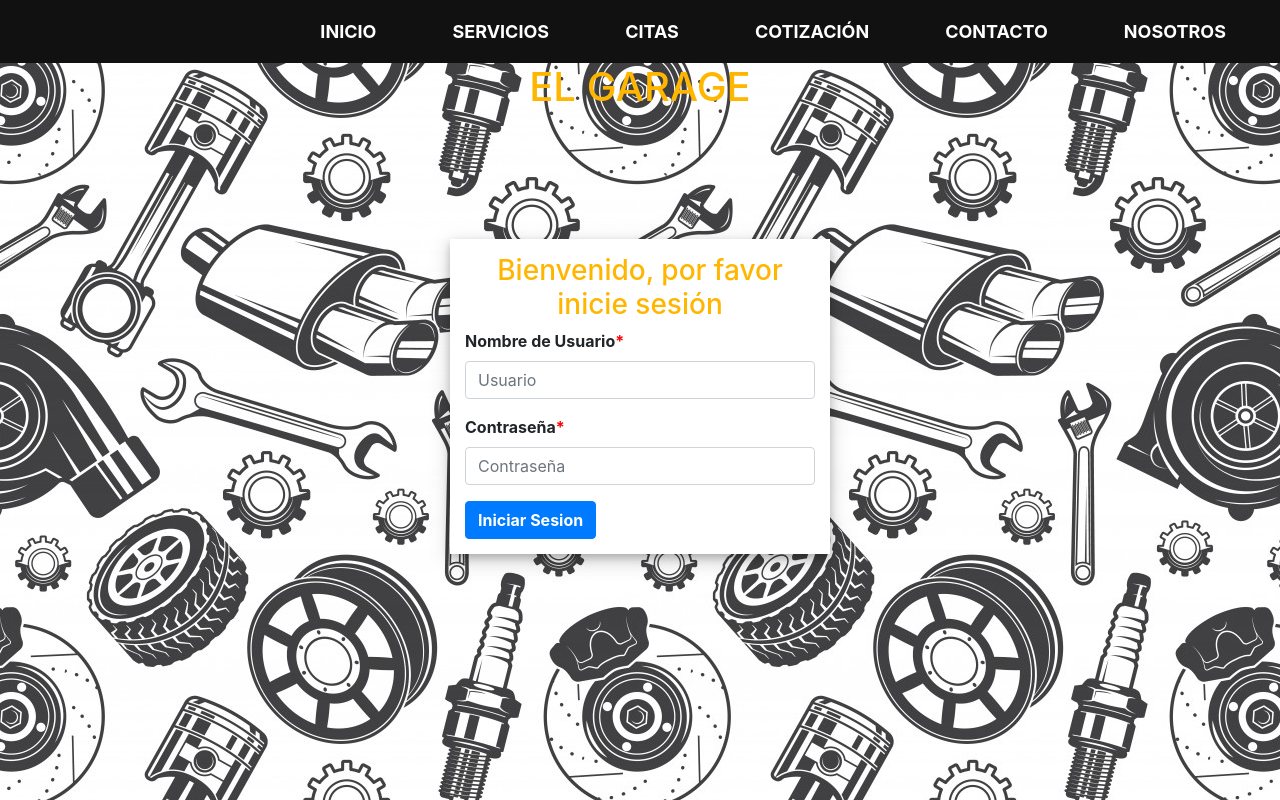
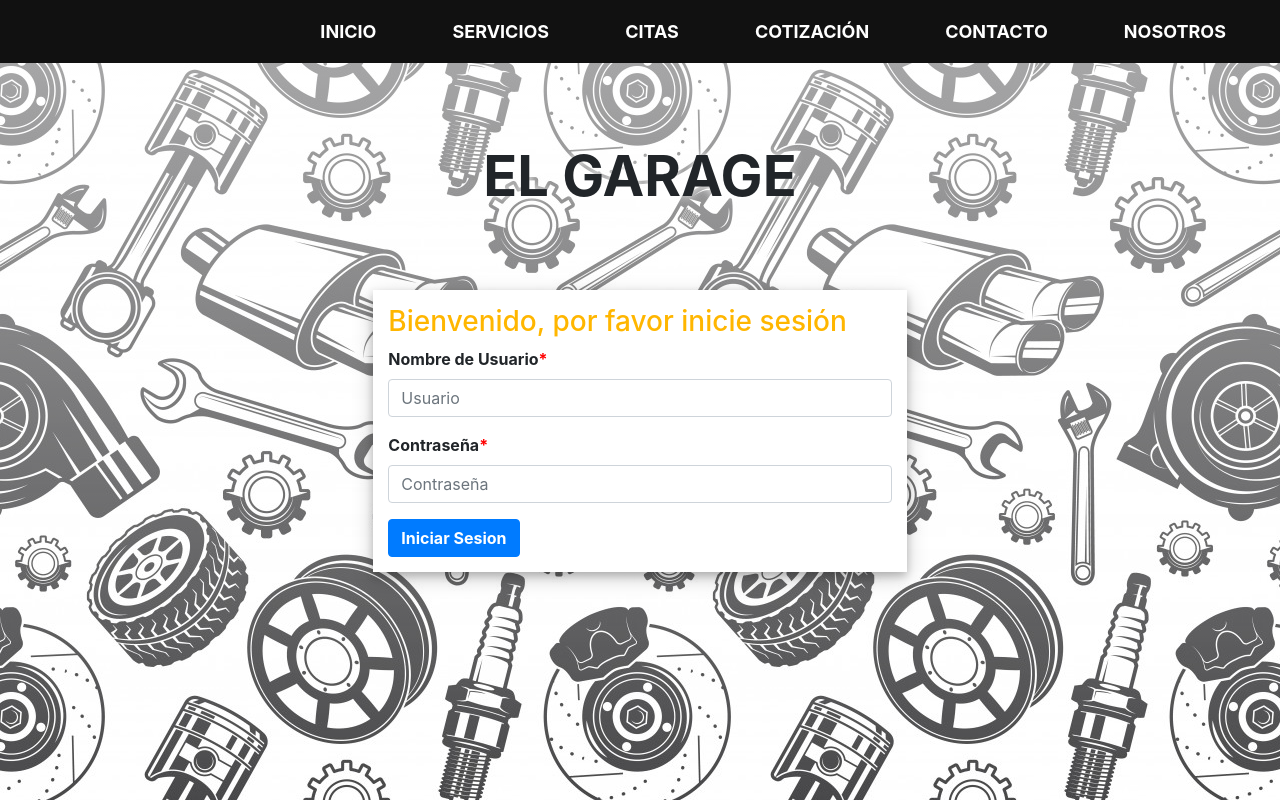
Before and after one commit to marianaevv/ElGarage_project, a React (Create React App) app in the folder elgarage/frontend/: page /Login in a window 1280 px wide. Shown: the top 800 px of the page. Built offline with nearby package versions, Linux system fonts and the light colour scheme.

Commit message:
Style Admin login page further

```diff
--- /dev/null
+++ b/elgarage/frontend/src/LoginAdmin.css
@@ -0,0 +1,42 @@
+
+.login-titulo {
+    margin: 5rem 0;
+    text-align: center;
+    text-shadow: 0 0 10px #fff;
+}
+
+.main-container {
+    height: 100%;
+}
+
+.main-container > div {
+    width: 100%;
+}
+
+.login-box {
+    padding: 15px;
+    box-shadow: 0 4px 8px 0 rgba(0, 0, 0, 0.2), 0 6px 20px 0 rgba(0, 0, 0, 0.19);
+    border-width: 1;
+    background-color: white;
+}
+
+.login-page {
+    background-image: linear-gradient(#fff8, transparent), url("./assets/login-background.jpg");
+    height: 800px;
+}
+
+.login-form {
+    text-align: left;
+}
+
+.login-text {
+    color: #FFB600;
+}
+
+.login-require {
+    color: red;
+}
+
+.login-button {
+    background-color: #FFB600;
+}
--- a/elgarage/frontend/src/LoginAdmin.js
+++ b/elgarage/frontend/src/LoginAdmin.js
@@ -1,23 +1,25 @@
 import React from 'react';
-import logo from './logo.svg';
-import Container from 'react-bootstrap/Container'
-import Row from 'react-bootstrap/Row'
-import Col from 'react-bootstrap/Col'
-import Form from 'react-bootstrap/Form'
-import Button from 'react-bootstrap/Button'
+import { Redirect } from 'react-router-dom';
+import Container from 'react-bootstrap/Container';
+import Row from 'react-bootstrap/Row';
+import Col from 'react-bootstrap/Col';
+import Form from 'react-bootstrap/Form';
+import Button from 'react-bootstrap/Button';
+
 import './App.css';
-import './components/css/Login.css'
-import { Redirect } from 'react-router-dom';
+import './LoginAdmin.css';
+
 function Login() {
   return (
     <div className="login-page">
-      <div className="App">
-      <div>
-        <h1 className="login-titulo">EL GARAGE</h1>
-      </div>
-      <Container>
+      <Container fluid>
         <Row>
-            <Col md={{ span: 4, offset: 4 }} className="login-container">
+          <Col>
+            <h1 className="display-4 font-weight-bold login-titulo">EL GARAGE</h1>
+          </Col>
+        </Row>
+        <Row className="justify-content-center">
+          <Col lg={5} md={7} className="login-box">
             <h3 className="login-text">Bienvenido, por favor inicie sesión</h3>
             <Form className="login-form">
               <Form.Group controlId="formBasicEmail">
@@ -38,7 +40,6 @@ function Login() {
         </Row>
       </Container>
     </div>
-    </div>
   );
 }
 
--- a/elgarage/frontend/src/components/css/Login.css
+++ /dev/null
@@ -1,29 +0,0 @@
-.login-titulo{
-    color: #FFB600;
-
-}
-.login-container{
-    padding: 15px;
-    margin-top: 120px;
-    box-shadow: 0 4px 8px 0 rgba(0, 0, 0, 0.2), 0 6px 20px 0 rgba(0, 0, 0, 0.19);
-    border-width: 1;
-    background-color: white;
-
-}
-.login-page{
-    background-image: url("../../assets/login-background.jpg") ;
-    height: 900px;
-
-}
-.login-form{
-    text-align: left;
-}
-.login-text{
-    color: #FFB600;
-}
-.login-require{
-    color: red;
-}
-.login-button{
-    background-color: #FFB600;
-}
```
Lines whose indentation alone changed are shown as unchanged.
